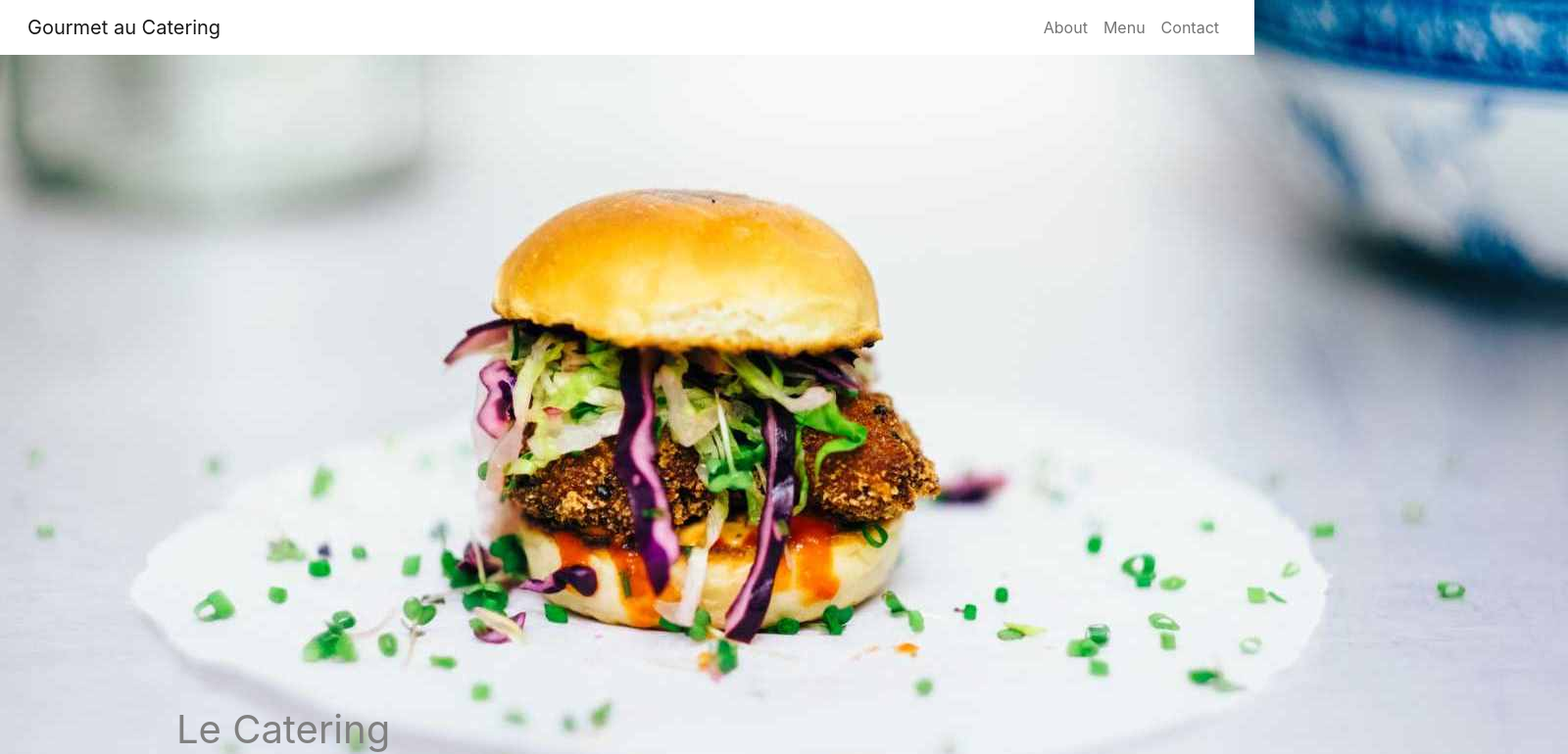
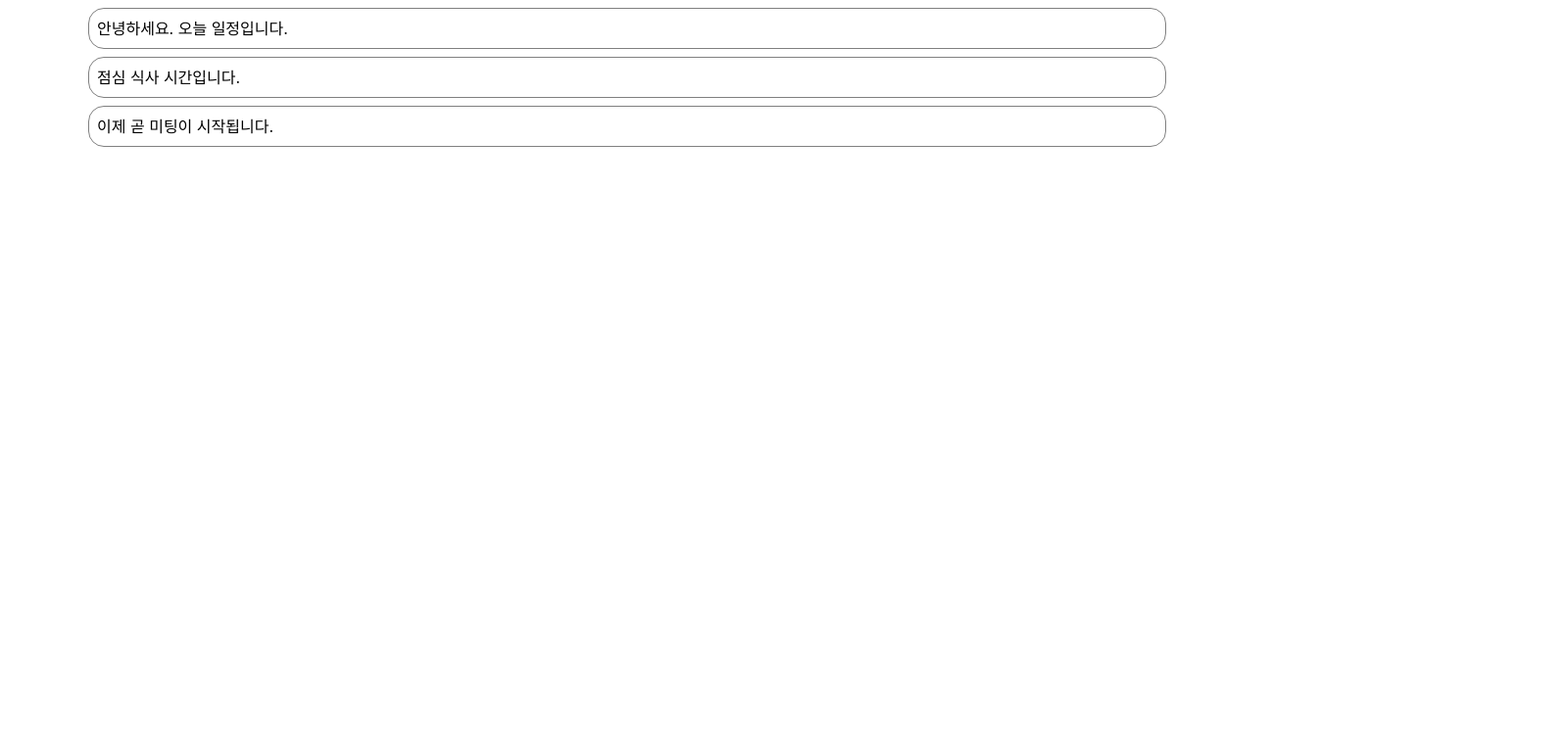
Before and after one commit to EblynCho/java505_react_test2, a React (Create React App) app: page / in a window 1280 px wide. Shown: the top 770 px of the page at 98% size, 1600 px wide, since content can reach past the window. Built offline with nearby package versions, Linux system fonts and the light colour scheme.

Commit message:
setState - 클래스 컴포넌트 사용

```diff
--- /dev/null
+++ b/src/App5.js
@@ -0,0 +1,12 @@
+import React from "react";
+import NotificationList from "./folder2/NotificationList";
+
+function App5() {
+    return (
+        <div className={"container"}>
+            <NotificationList />
+        </div>
+    );
+}
+
+export default App5;
--- /dev/null
+++ b/src/folder2/Notification.jsx
@@ -0,0 +1,37 @@
+// Notification.jsx
+import React from "react";
+
+const styles = {
+    wrapper: {
+        margin: 8,
+        padding: 8,
+        display: "flex",
+        flexDirection: "row",
+        border: "1px solid gray",
+        borderRadius: 16,
+    },
+    messageText: {
+        color: "black",
+        fontSize: 16,
+    },
+};
+
+class Notification extends React.Component {
+    constructor(props) {
+        super(props);
+
+        this.state = {}
+    }
+
+    render() {
+        return (
+            <div style={styles.wrapper}>
+                <span style={styles.messageText}>
+                    {this.props.message}
+                </span>
+            </div>
+        );
+    }
+}
+
+export default Notification;
--- /dev/null
+++ b/src/folder2/NotificationList.jsx
@@ -0,0 +1,69 @@
+// NotificationList.jsx
+
+import React from "react";
+import Notification from "./Notification";
+
+// 서버에서 전송되어야 할 데이터, 현재 통신 모듈이 없기 때문에 임의로 만들어준 데이터
+const msgData = [
+    {id: 1, message: "안녕하세요. 오늘 일정입니다."},
+    {id: 2, message: "점심 식사 시간입니다."},
+    {id: 3, message: "이제 곧 미팅이 시작됩니다."},
+];
+
+// 자바스크립트 타이머 객체 정보를 저장할 변수
+let timer;
+
+//  클래스 컴포넌트 사용
+class NotificationList extends React.Component {
+
+    // 클래스 컴포넌트의 생성자
+    constructor(props) {
+        super(props);
+
+        // state 객체 선언, 클래스(객체)의 멤버 변수로 선언
+        this.state = {
+            // 메시지를 저장할 배열
+            notification: [],
+        };
+    }
+
+    // 화면을 생성(렌더링)하는 함수
+    render() {
+        return (
+            <div>
+                {/* map : es6 버전에서 추가된 배열 관련 함수, 지정한 배열의 크기만큼 반복하고 결과를 배열로 반환하는 함수 */}
+                {this.state.notification.map((item) => {
+                    return <Notification key={item.id} message={item.message} />;
+                })}
+            </div>
+        );
+    }
+
+    // 컴포넌트가 마운트된 후 실행되는 생명주기 함수, 처음에만 실행 (이후에는 componentDidUpdate)
+    // 타이머만 살아있음?
+    // 자바스크립트 1 thread 방식(비동기 방식) -> event queue
+    componentDidMount() {
+        // object 타입을 사용한 확장표현식
+        const { notification } = this.state;  // 현재는 비어있음
+
+        // setInterval : 정해진 시간동안 반복 실행
+        // 타이머를 사용하여 지정한 시간에 한번씩 반복함
+        timer = setInterval(() => {
+            // 지역변수 notification 크기가 전역변수인 배열 msgData 의 크기보다 작을 경우
+            if (notification.length < msgData.length) {
+                const index = notification.length;
+                notification.push(msgData[index]);
+
+                // setState() 함수를 사용하여 state 객체를 수정 -> 화면이 refresh 됨
+                this.setState({
+                    notification: notification,  // 좌측 : 전역변수로 선언한 notification, 우측 : 함수 내의 지역변수
+                });
+            }
+            else {
+                clearInterval(timer);  // 타이머 삭제
+            }
+        }, 1000);
+    }
+}
+
+export default NotificationList;
--- a/src/index.js
+++ b/src/index.js
@@ -6,14 +6,19 @@ import reportWebVitals from './reportWebVitals';
 import App2 from "./App2";
 import App3 from "./App3";
 import App4 from "./App4";
+import App5 from "./App5";
 
 const root = ReactDOM.createRoot(document.getElementById('root'));
 root.render(
+    // strict mode : 자바스크립트의 문법을 엄격하게 확인한다는 의미
+    // React.StrictMode : 배포 버전에는 제외되고 개발 버전에서만 동작하는 엄격 모드, 몇 가지 함수를 중복 실행하여 잘못된 것이 없는지 개발자에게 확인하도록 함
+    // <App5 />
     <React.StrictMode>
         {/*<App />*/}
         {/*<App2 />*/}
         {/*<App3 />*/}
-        <App4 />
+        {/*<App4 />*/}
+        <App5 />
     </React.StrictMode>
 );
 
```
